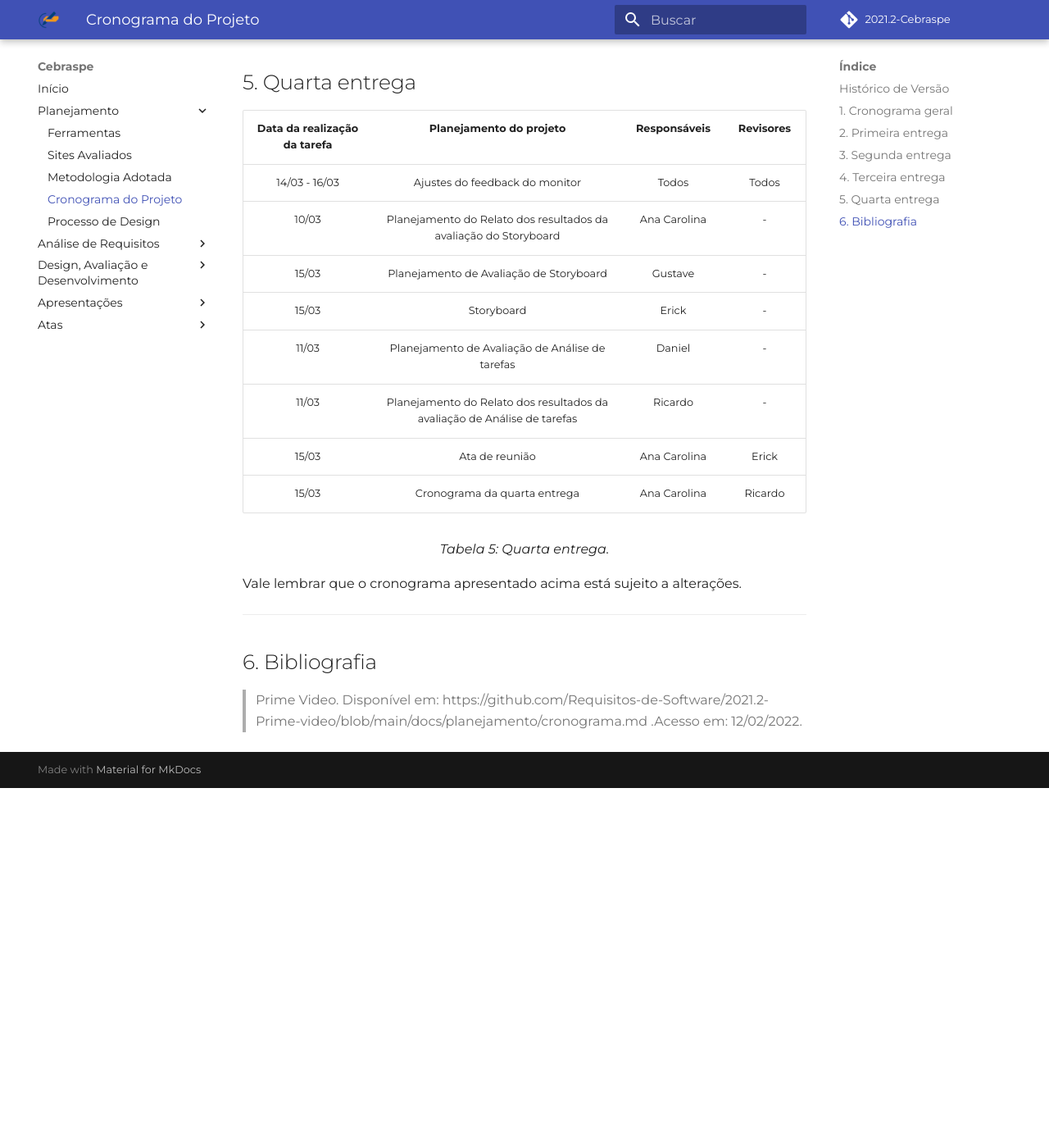
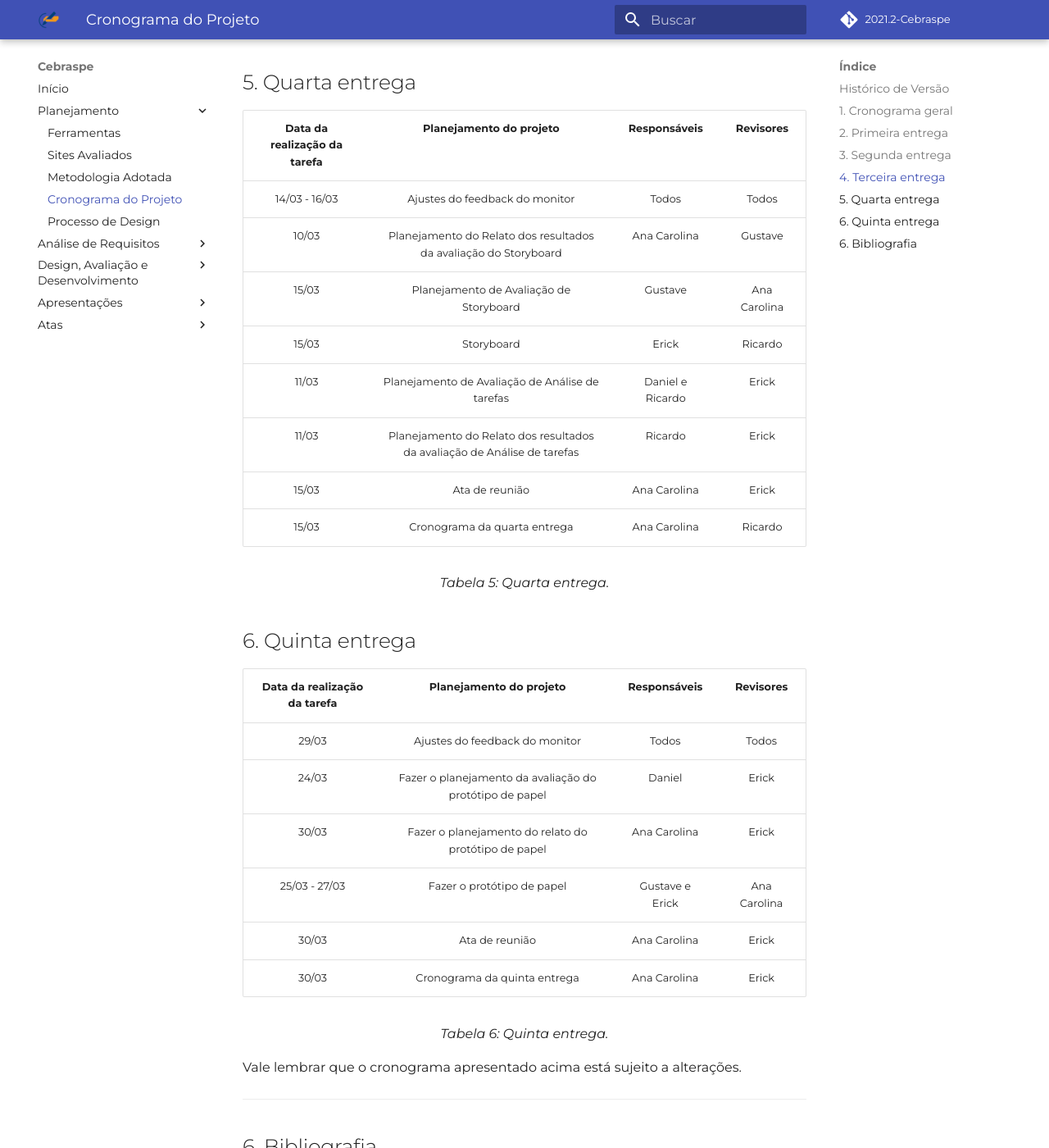
Before and after one commit to Interacao-Humano-Computador/2021.2-Cebraspe, an MkDocs documentation site: the page built from docs/Planejamento/Cronograma/Cronograma.md, in a window 1280 px wide and 1400 px high, scrolled down 3293 px. Shown: the whole window at 82% size. Built offline with MkDocs 1.6.1 and Material for MkDocs 9.7.7, drawn with Linux system fonts in a browser that asks for light colours; some web fonts are replaced; comment, search, counter and statistics services are not loaded; before the commit the page ends 4254 px from its top, so only the background shows below that.

Commit message:
#34 - Cronograma da quinta entrega

```diff
--- a/docs/Planejamento/Cronograma/Cronograma.md
+++ b/docs/Planejamento/Cronograma/Cronograma.md
@@ -72,15 +72,28 @@
 | Data da realização da tarefa |    Planejamento do projeto     |      Responsáveis      | Revisores |
 | :--------------------------: | :----------------------------: | :--------------------: | :-------: |
 | 14/03 - 16/03 | Ajustes do feedback do monitor |         Todos          |   Todos   |
-| 10/03 | Planejamento do Relato dos resultados da avaliação do Storyboard |      Ana Carolina      |  -  |
-| 15/03 |  Planejamento de Avaliação de Storyboard      |        Gustave         |  -   |
-| 15/03 |  Storyboard |  Erick  |  -   |
-| 11/03 |  Planejamento de Avaliação de Análise de tarefas         | Daniel |  -  |
-| 11/03 |  Planejamento do Relato dos resultados da avaliação de Análise de tarefas | Ricardo |  -  |
+| 10/03 | Planejamento do Relato dos resultados da avaliação do Storyboard |      Ana Carolina      |  Gustave  |
+| 15/03 |  Planejamento de Avaliação de Storyboard      |        Gustave         |  Ana Carolina  |
+| 15/03 |  Storyboard |  Erick  |  Ricardo  |
+| 11/03 |  Planejamento de Avaliação de Análise de tarefas         | Daniel e Ricardo |  Erick  |
+| 11/03 |  Planejamento do Relato dos resultados da avaliação de Análise de tarefas | Ricardo |  Erick  |
 | 15/03 |         Ata de reunião         |      Ana Carolina      |  Erick   |
 | 15/03 | Cronograma da quarta entrega   |      Ana Carolina      |   Ricardo   |
 
 <center> <figcaption>Tabela 5: Quarta entrega.</figcaption> </center>
+
+## 6. Quinta entrega
+
+| Data da realização da tarefa |    Planejamento do projeto     |      Responsáveis      | Revisores |
+| :--------------------------: | :----------------------------: | :--------------------: | :-------: |
+| 29/03 | Ajustes do feedback do monitor |         Todos          |   Todos   |
+| 24/03 | Fazer o planejamento da avaliação do protótipo de papel |      Daniel      |  Erick  |
+| 30/03 |  Fazer o planejamento do relato do protótipo de papel     |        Ana Carolina         |  Erick  |
+| 25/03 - 27/03 |  Fazer o protótipo de papel |  Gustave e Erick  |  Ana Carolina  |
+| 30/03 |         Ata de reunião         |      Ana Carolina      |  Erick   |
+| 30/03 | Cronograma da quinta entrega   |      Ana Carolina      |   Erick   |
+
+<center> <figcaption>Tabela 6: Quinta entrega.</figcaption> </center>
 
 Vale lembrar que o cronograma apresentado acima está sujeito a alterações.
 
```
